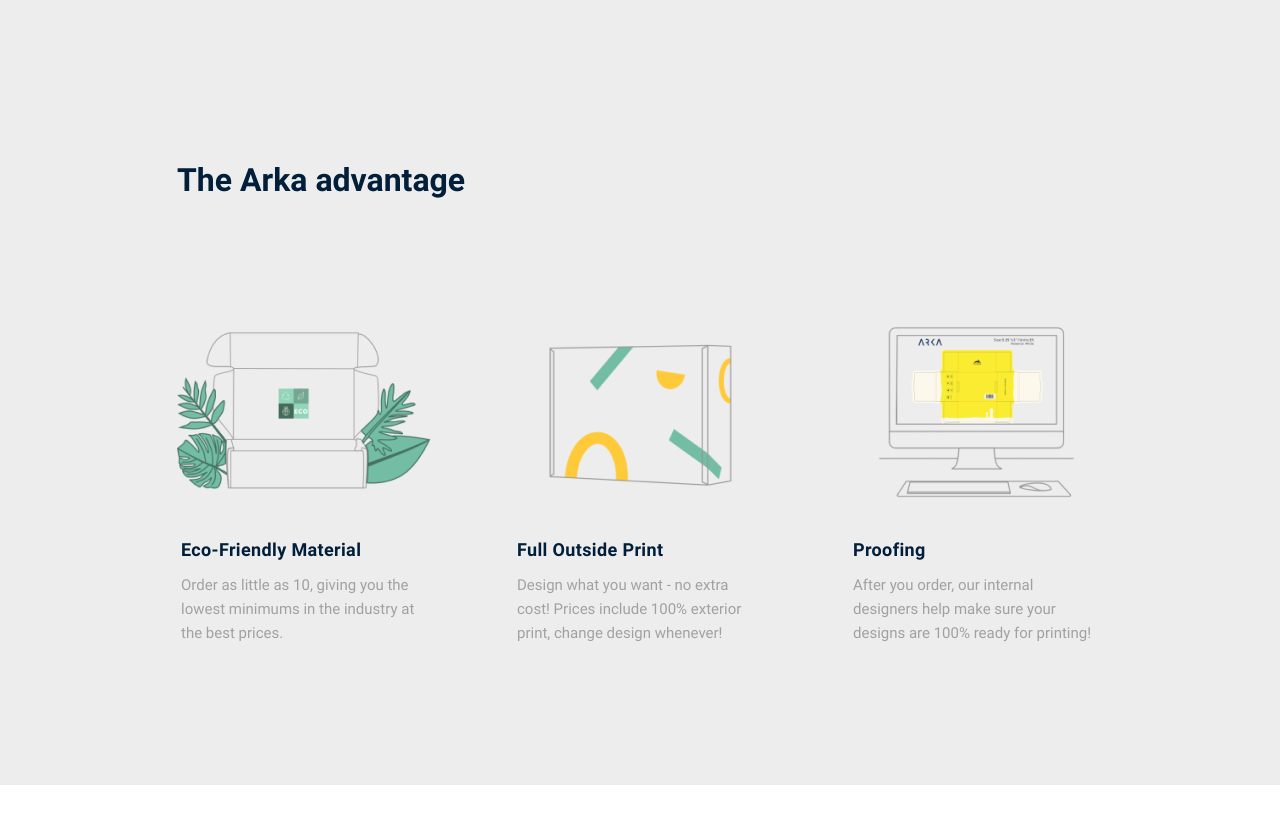
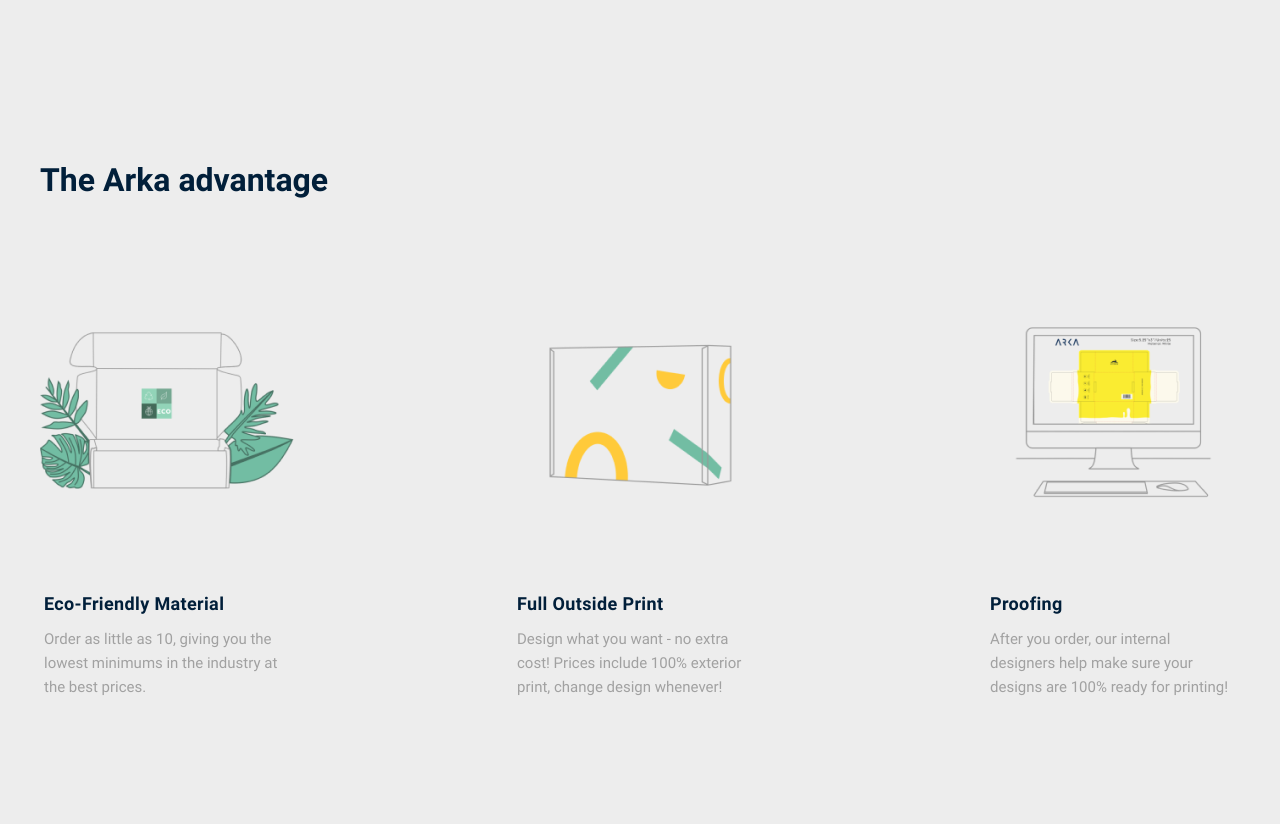
Before and after one commit to max-tsymba/Arka, a website: page client/app/index.html in a window 1280 px wide. Shown: the part 2842-3666 px from the top of the page. Before the commit the page ends 3627 px from the top, so only its background shows below. Drawn offline with Linux system fonts and the light colour scheme; files whose address does not match are found by name.

Commit message:
fix, create advantages

```diff
--- a/client/app/scss/5-Components/advantage.scss
+++ b/client/app/scss/5-Components/advantage.scss
@@ -2,7 +2,10 @@
   background-color: palette(primary, 200);
 
   &__inner {
-    padding: 88px 162px 140px;
+    padding-top: 88px;
+    padding-bottom: 140px;
+    max-width: 1200px;
+    margin: 0 auto;
   }
 
   &__title {
@@ -20,6 +23,7 @@
 
   &__box-img {
     margin: 0 auto;
+    margin-bottom: 54px;
   }
 
   &__box-text {
```
Also changed, not shown: client/app/css/style.min.css.
